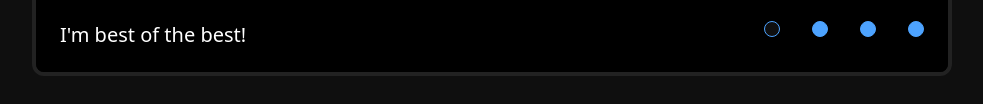
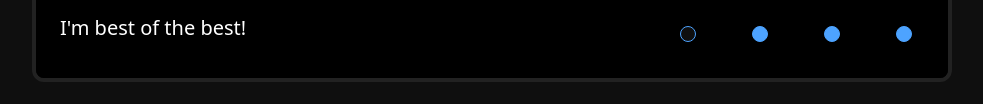
Before and after one commit to Alexander-Domanov/cssMemeSlider, a plain HTML site: page cssMemeSlider/index.html in a window 1280 px wide. Shown: the part 586-690 px from the top of the page, without its empty margins (148-1131 px from the left). Drawn offline with Linux system fonts and the light colour scheme.

Commit message:
fix:  update navigation dot styles (Tue, Jun 09, 2026 03:06:44 PM)

```diff
--- a/cssMemeSlider/index.html
+++ b/cssMemeSlider/index.html
@@ -36,10 +36,18 @@
     </div>
 
     <nav class="nav" aria-label="Slider navigation">
-      <label for="s1" class="dot d1"></label>
-      <label for="s2" class="dot d2"></label>
-      <label for="s3" class="dot d3"></label>
-      <label for="s4" class="dot d4"></label>
+      <label for="s1" class="hitbox">
+        <span class="dot d1"></span>
+      </label>
+      <label for="s2" class="hitbox">
+        <span class="dot d2"></span>
+      </label>
+      <label for="s3" class="hitbox">
+        <span class="dot d3"></span>
+      </label>
+      <label for="s4" class="hitbox">
+        <span class="dot d4"></span>
+      </label>
     </nav>
 
   </section>
--- a/cssMemeSlider/styles/style.css
+++ b/cssMemeSlider/styles/style.css
@@ -134,9 +134,21 @@ input {
 }
 
 /* Base dot (inactive state) */
+.hitbox {
+    display: flex;
+    justify-content: center;
+    align-items: center;
+
+    width: 2.5rem;
+    height: 2.5rem;
+
+    cursor: pointer;
+}
+
 .dot {
     width: 1rem;
     height: 1rem;
+
     border-radius: 50%;
     cursor: pointer;
 
```
